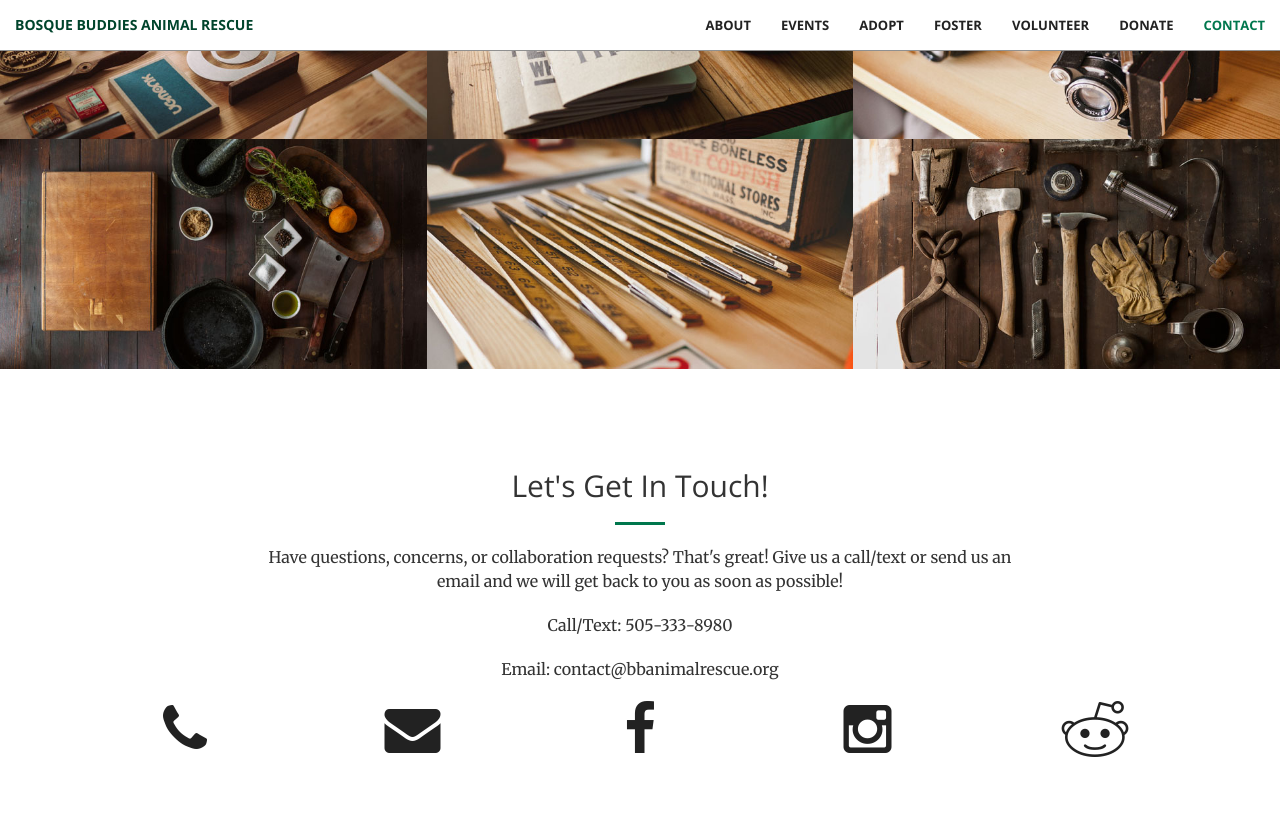
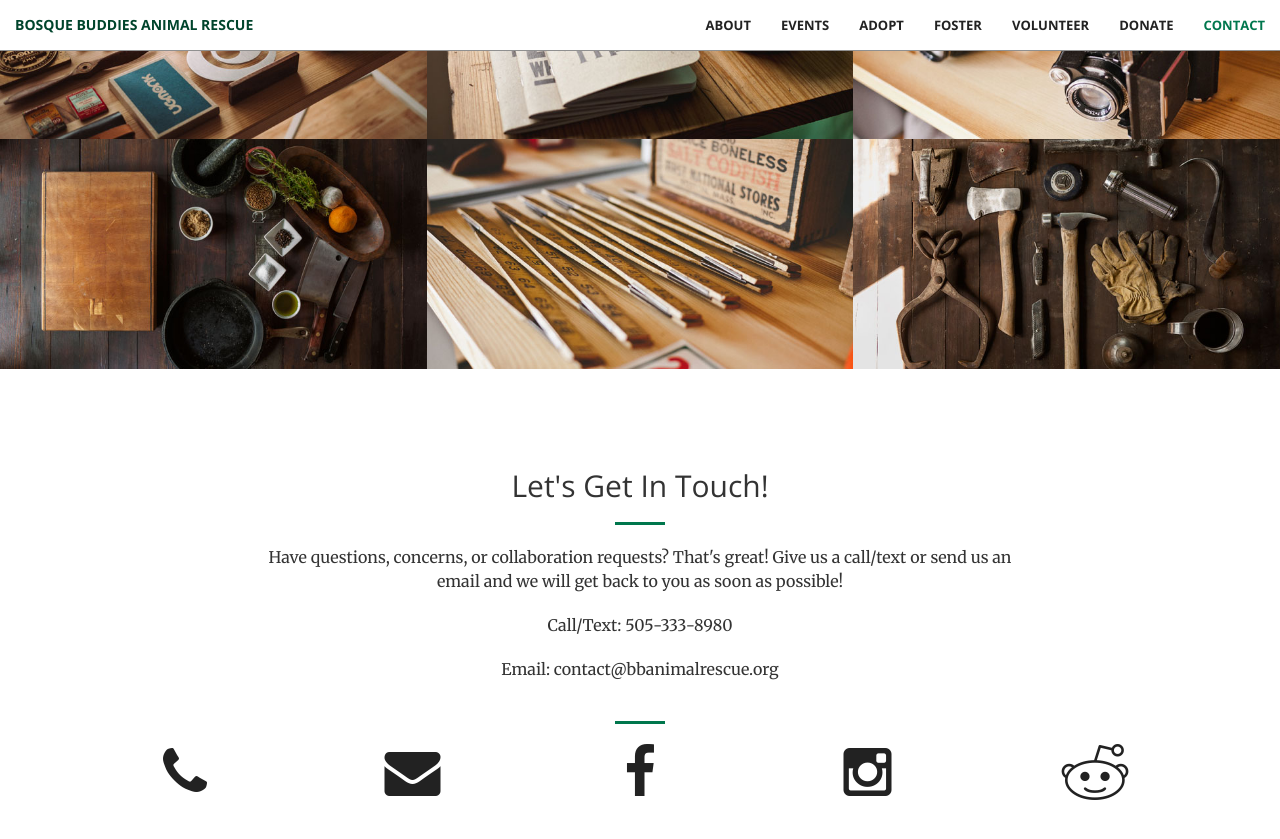
Before and after one commit to bbanimalrescue/bbanimalrescue.github.io, a Jekyll site: the page built from index.html, in a window 1280 px wide and 900 px high, scrolled down 3568 px. Shown: the top 839 px of the window. Built offline with Jekyll 4.4.1, drawn with Linux system fonts in a browser that asks for light colours.

Commit message:
Added spacer

```diff
--- a/_includes/contact.html
+++ b/_includes/contact.html
@@ -9,6 +9,7 @@
                 <p>Email: contact@bbanimalrescue.org</p>
             </div>
         </div>
+        <hr class="primary">
         <div class="row" style="display: flex; justify-content: space-between;">
             <div class="col-lg-2 text-center">
                 <a href="tel:{{ site.phone }}">
```
